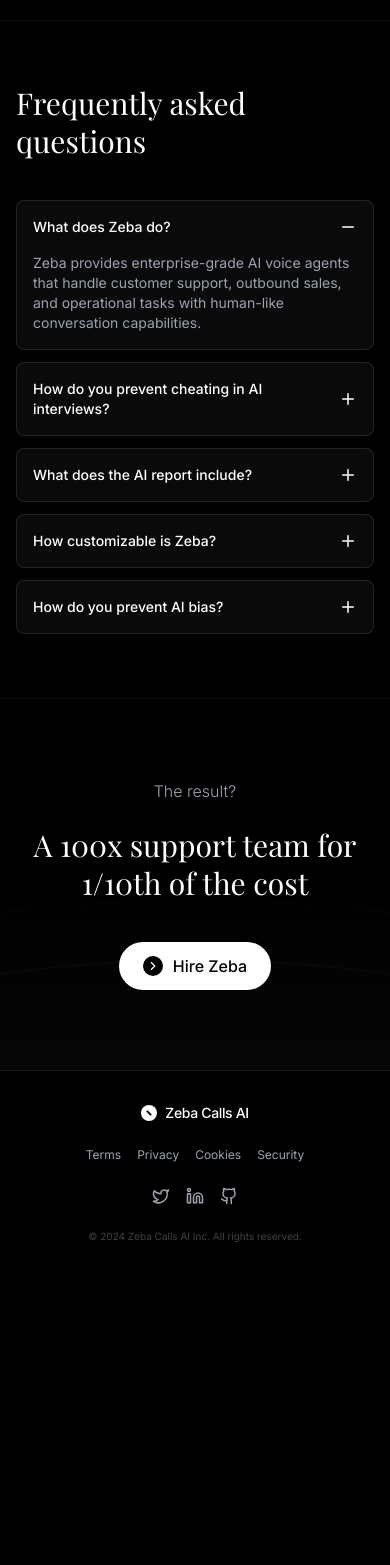
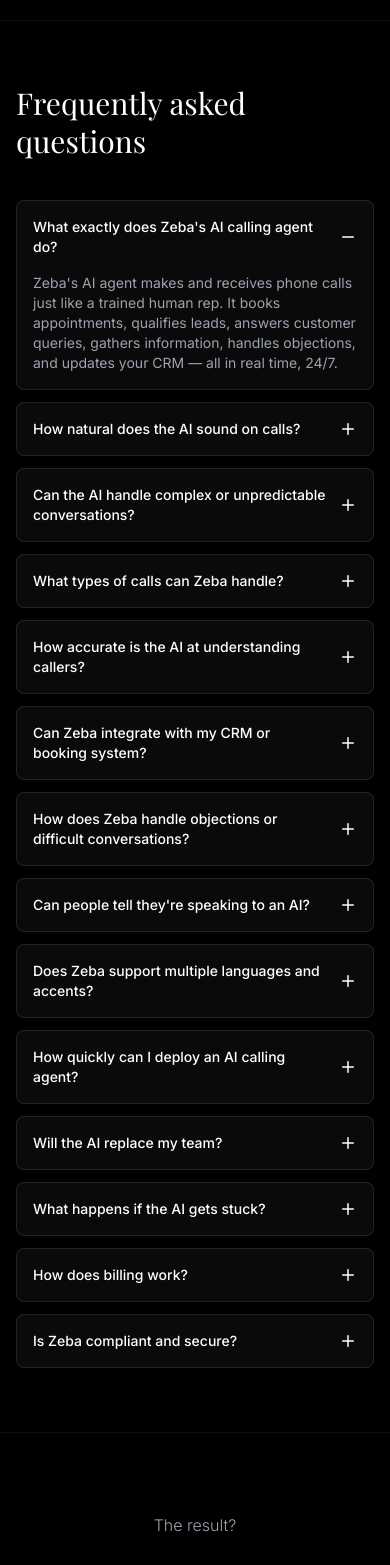
Before and after one commit to Owlflow-AI/Zeba-Website, a React (Vite) app: page / in a window 390 px wide. Shown: the part 5920-7485 px from the top of the page. Before the commit the page ends 7196 px from the top, so only its background shows below. Built offline with nearby package versions, Linux system fonts and the light colour scheme; a web font is replaced by a local one.

Commit message:
Updated FAQ.tsx

```diff
--- a/components/FAQ.tsx
+++ b/components/FAQ.tsx
@@ -6,11 +6,20 @@ const FAQ: React.FC = () => {
   const [openIndex, setOpenIndex] = useState<number | null>(0);
 
   const faqs = [
-    { q: "What does Zeba do?", a: "Zeba provides enterprise-grade AI voice agents that handle customer support, outbound sales, and operational tasks with human-like conversation capabilities." },
-    { q: "How do you prevent cheating in AI interviews?", a: "Our AI monitors for suspicious patterns, multiple voices, and uses browser locking technologies to ensure integrity during automated interviews." },
-    { q: "What does the AI report include?", a: "Reports include detailed call transcripts, sentiment analysis, action item extraction, and custom scoring metrics tailored to your use case." },
-    { q: "How customizable is Zeba?", a: "Extremely. You can configure voice tone, knowledge base, escalation rules, and integrate directly with your CRM and backend systems." },
-    { q: "How do you prevent AI bias?", a: "We train on diverse datasets and implement strict ethical guardrails to ensure fair and unbiased interactions across all demographics." },
+    { q: "What exactly does Zeba's AI calling agent do?", a: "Zeba's AI agent makes and receives phone calls just like a trained human rep. It books appointments, qualifies leads, answers customer queries, gathers information, handles objections, and updates your CRM — all in real time, 24/7." },
+    { q: "How natural does the AI sound on calls?", a: "Extremely natural. Zeba uses human-level conversational AI with tone matching, emotional cues, and dynamic response generation. Callers won't feel like they're talking to a chatbot — they experience a fluent, context-aware conversation." },
+    { q: "Can the AI handle complex or unpredictable conversations?", a: "Yes. Zeba's agent understands context, follows branching logic, asks clarifying questions, and adapts to the caller's intent. It handles objections, confusion, price enquiries, and follow-up questions smoothly." },
+    { q: "What types of calls can Zeba handle?", a: "Zeba supports: Outbound lead qualification, Appointment setting, Customer support, Order-taking, Follow-ups & reactivation, Satisfaction surveys, Payment reminders & collections, Inbound routing & FAQs. If a human rep can say it, Zeba can automate it." },
+    { q: "How accurate is the AI at understanding callers?", a: "Zeba uses advanced speech recognition tuned specifically for business calls. It handles different accents, background noise, interruptions, and fast speech with high accuracy." },
+    { q: "Can Zeba integrate with my CRM or booking system?", a: "Yes. Zeba connects with CRMs, calendars, ticketing systems, and databases. It can log calls, update lead status, book appointments, create tasks and notes, and trigger workflows — all automatically." },
+    { q: "How does Zeba handle objections or difficult conversations?", a: "The AI is trained on proven sales, customer service, and dialogue frameworks. It can de-escalate, clarify, provide alternatives, push for commitments, and transfer to a human if needed. It's built to convert and resolve — not just answer questions." },
+    { q: "Can people tell they're speaking to an AI?", a: "That's up to you. You can choose: Full transparency, Hybrid model, or Human-like introduction. Most businesses find callers engage normally either way." },
+    { q: "Does Zeba support multiple languages and accents?", a: "Yes. Zeba can speak and understand many global languages and adapt its tone & style to different regions." },
+    { q: "How quickly can I deploy an AI calling agent?", a: "Most clients are live within 24–48 hours. We set up scripts, integrations, call flows, and testing — you get a fully trained agent ready to start calling." },
+    { q: "Will the AI replace my team?", a: "Zeba is designed to augment, not replace. It handles repetitive, high-volume or low-skill conversations so your human team can focus on high-value calls." },
+    { q: "What happens if the AI gets stuck?", a: "If a conversation becomes too complex or falls outside its scope, Zeba can transfer to a human, escalate the case, create a follow-up ticket, or ask for additional information. It fails gracefully — never awkwardly." },
+    { q: "How does billing work?", a: "Pricing is simple and scalable. You only pay for minutes used or for a monthly plan tailored to your call volume." },
+    { q: "Is Zeba compliant and secure?", a: "Yes. Zeba supports GDPR, TCPA calling rules, secure data encryption, call recording controls, and redaction of sensitive data. Your customer information stays protected." },
   ];
 
   return (
@@ -38,7 +47,7 @@ const FAQ: React.FC = () => {
                    {openIndex === index ? <Minus className="text-white flex-shrink-0" size={18} /> : <Plus className="text-white flex-shrink-0" size={18} />}
                 </button>
                 <div
-                  className={`px-4 sm:px-5 md:px-6 text-gray-400 text-sm sm:text-base overflow-hidden transition-all duration-300 ease-in-out ${openIndex === index ? 'max-h-48 pb-4 sm:pb-5 md:pb-6 opacity-100' : 'max-h-0 pb-0 opacity-0'}`}
+                  className={`px-4 sm:px-5 md:px-6 text-gray-400 text-sm sm:text-base overflow-hidden transition-all duration-300 ease-in-out ${openIndex === index ? 'max-h-96 pb-4 sm:pb-5 md:pb-6 opacity-100' : 'max-h-0 pb-0 opacity-0'}`}
                 >
                    {item.a}
                 </div>
```
